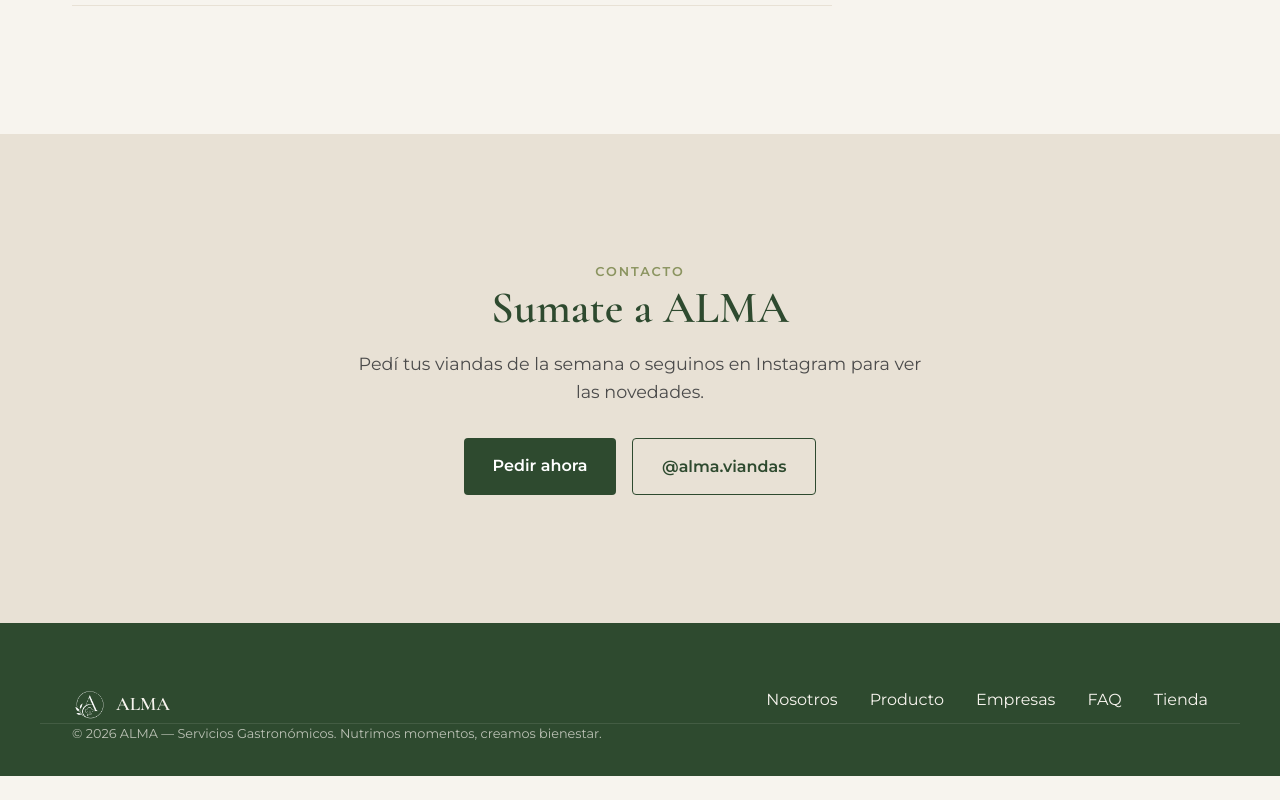
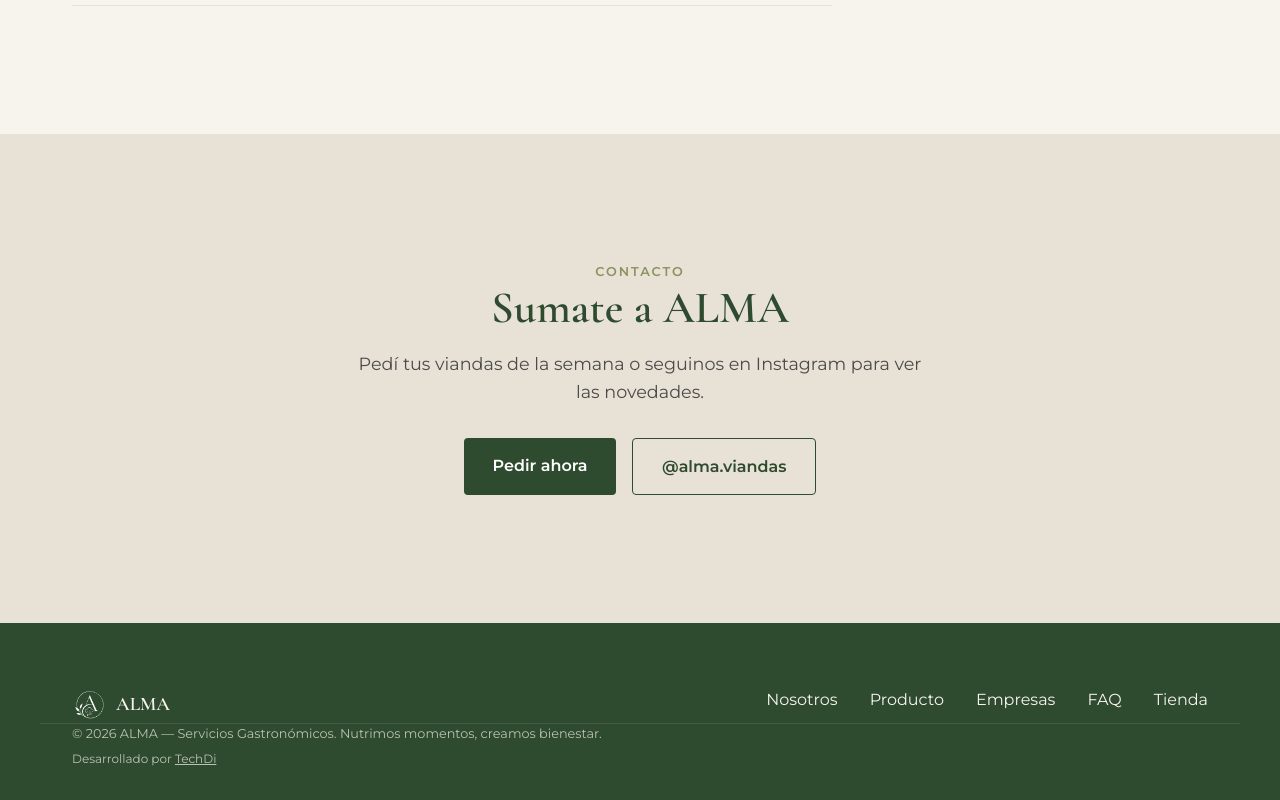
Before and after one commit to JoaquinDilernia/alma, a Next.js app: page / in a window 1280 px wide. Shown: the part 4338-5138 px from the top of the page. Before the commit the page ends 5114 px from the top, so only its background shows below. Built offline with nearby package versions, Linux system fonts and the light colour scheme; no server answers; the database is empty.

Commit message:
feat: add TechDi credit component, wire into public Footer
Verified: footer now shows real Instagram handle (via env var, already
wired in Contacto section from sub-project 1) and the TechDi credit
link under the copyright line.

Co-Authored-By: Claude Sonnet 5 <noreply@anthropic.com>

```diff
--- a/components/site/Footer.jsx
+++ b/components/site/Footer.jsx
@@ -1,5 +1,6 @@
 import Link from "next/link";
 import Logo from "./Logo";
+import TechDiCredit from "./TechDiCredit";
 import styles from "./Footer.module.css";
 
 export default function Footer() {
@@ -20,6 +21,7 @@ export default function Footer() {
       </div>
       <div className={`container ${styles.bottom}`}>
         <p>© {new Date().getFullYear()} ALMA — Servicios Gastronómicos. Nutrimos momentos, creamos bienestar.</p>
+        <TechDiCredit />
       </div>
     </footer>
   );
--- a/components/site/Footer.module.css
+++ b/components/site/Footer.module.css
@@ -52,4 +52,7 @@
   border-top: 1px solid rgba(247, 244, 238, 0.15);
   font-size: 0.8rem;
   opacity: 0.7;
+  display: flex;
+  flex-direction: column;
+  gap: 0.3rem;
 }
--- /dev/null
+++ b/components/site/TechDiCredit.jsx
@@ -0,0 +1,12 @@
+import styles from "./TechDiCredit.module.css";
+
+export default function TechDiCredit() {
+  return (
+    <p className={styles.credit}>
+      Desarrollado por{" "}
+      <a href="https://techdi.com.ar" target="_blank" rel="noreferrer">
+        TechDi
+      </a>
+    </p>
+  );
+}
--- /dev/null
+++ b/components/site/TechDiCredit.module.css
@@ -0,0 +1,8 @@
+.credit {
+  font-size: 0.75rem;
+}
+
+.credit a {
+  color: inherit;
+  text-decoration: underline;
+}
```
